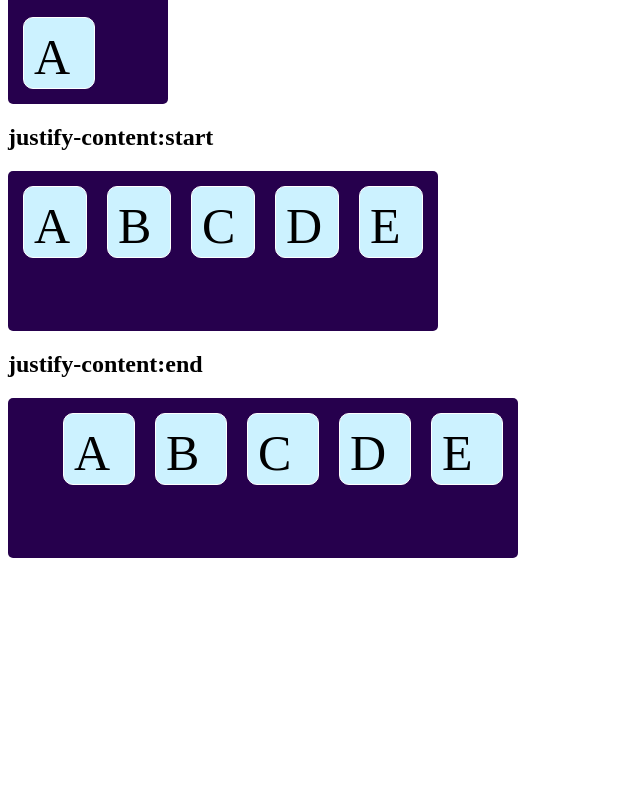
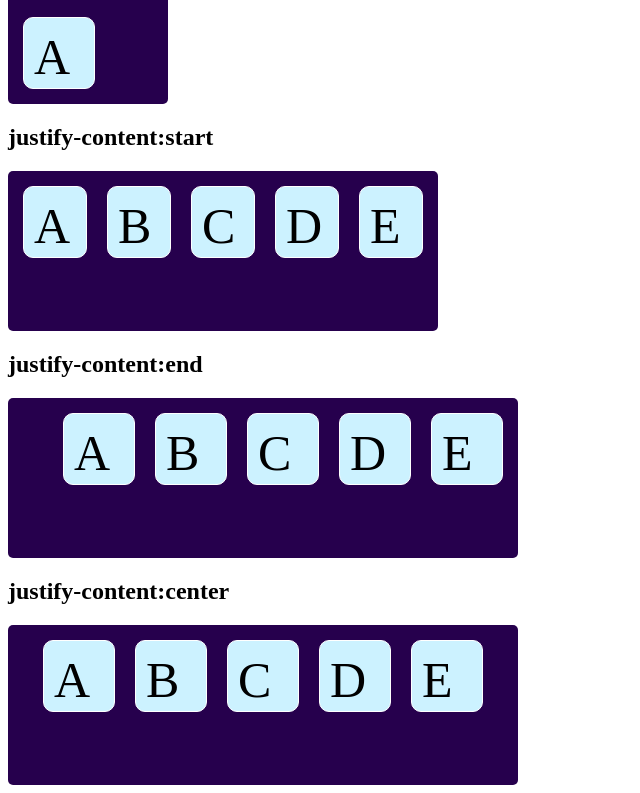
Before and after one commit to Arpitakharde/Ass-20, a plain HTML site: page index.html in a window 1280 px wide. Shown: the part 1591-2384 px from the top of the page, without its empty margins (0-640 px from the left). Before the commit the page ends 2157 px from the top, so only its background shows below. Drawn offline with Linux system fonts and the light colour scheme.

Commit message:
justify contant:center property done

```diff
--- a/index.html
+++ b/index.html
@@ -69,5 +69,14 @@
     <div class="item6">E</div>
   </div>
 
+  <h2>justify-content:center</h2>
+  <div class="box7">
+    <div class="item7">A</div>
+    <div class="item7">B</div>
+    <div class="item7">C</div>
+    <div class="item7">D</div>
+    <div class="item7">E</div>
+  </div>
+
 </body>
 </html>
--- a/style.css
+++ b/style.css
@@ -145,3 +145,25 @@ padding: 10px;
 border-radius: 10px;
 border: solid 1px white;
 }
+
+.box7{
+    height: 150px;
+    width: 500px;
+    display: flex;
+    flex-direction: row;
+    justify-content:center;
+    background-color: #26004d;
+    padding: 5px;
+    border-radius: 5px;
+}
+
+.item7 {
+background-color:#ccf2ff;
+height: 50px;
+width: 50px;
+margin: 10px;
+font-size: 50px;
+padding: 10px;
+border-radius: 10px;
+border: solid 1px white;
+}
```
